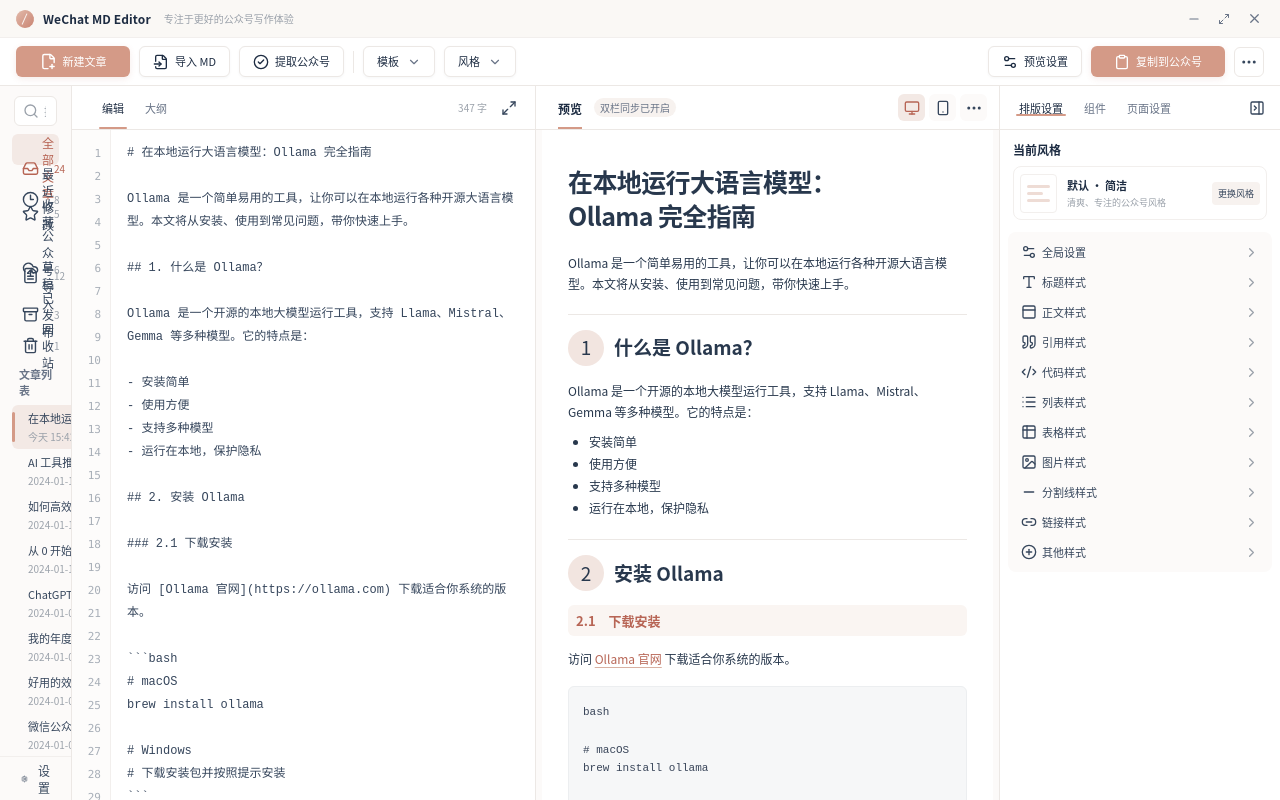
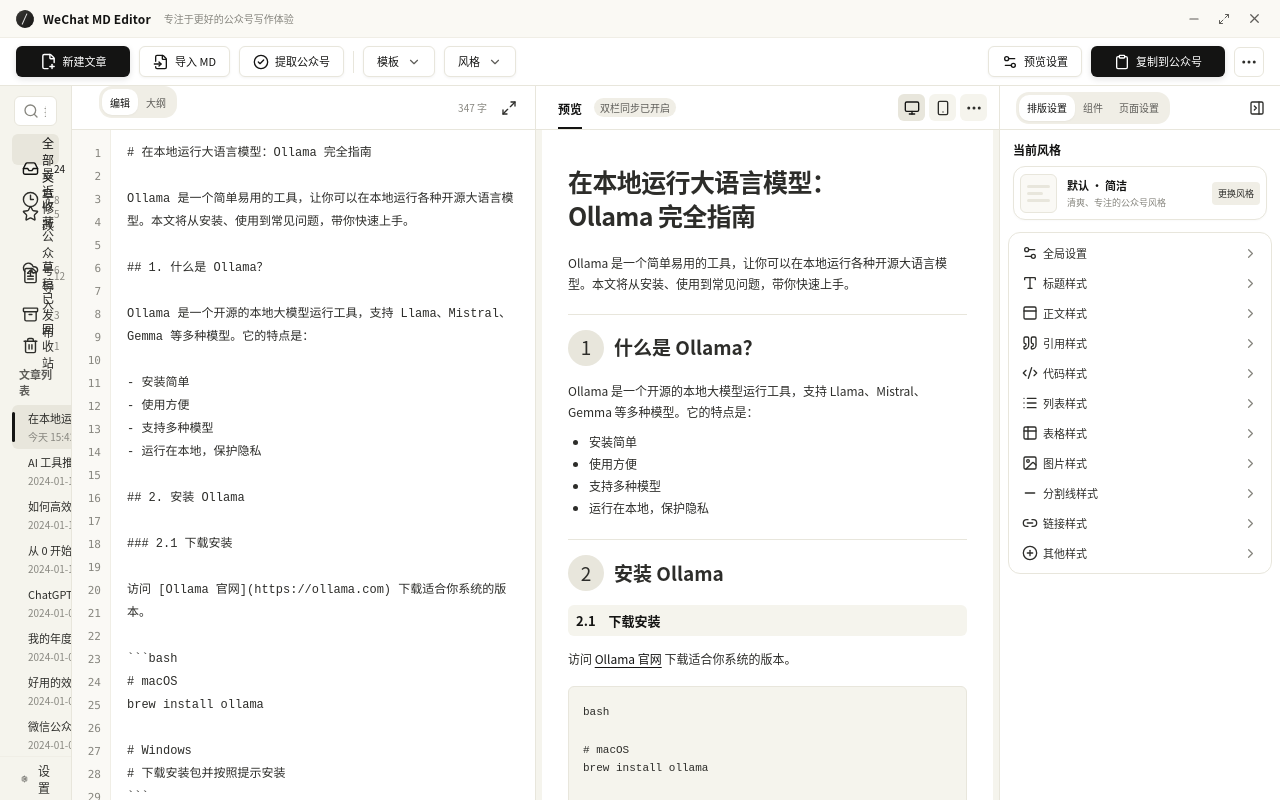
Before and after one commit to Jov3c/WeChat-md, a React (Vite) app: page / in a window 1280 px wide. Built offline with nearby package versions, Linux system fonts and the light colour scheme.

Commit message:
style: adopt warm neutral Claude-inspired theme

```diff
--- a/src/app/ComponentGallery.module.css
+++ b/src/app/ComponentGallery.module.css
@@ -2,8 +2,8 @@
 .intro { display: flex; max-width: 1040px; align-items: flex-start; justify-content: space-between; margin: 0 auto 34px; }
 .intro h1 { margin: 15px 0 8px; font-size: 36px; letter-spacing: -0.04em; }
 .intro p { margin: 0; color: var(--text-secondary); font-size: 15px; }
-.intro a { padding: 10px 14px; border: 1px solid var(--border); border-radius: var(--radius-sm); background: #fff; color: var(--text-body); text-decoration: none; }
-.section { max-width: 1040px; margin: 0 auto 18px; padding: 24px; border: 1px solid var(--border); border-radius: var(--radius-lg); background: rgba(255, 255, 255, 0.9); box-shadow: var(--shadow-soft); }
+.intro a { padding: 10px 14px; border: 1px solid var(--border); border-radius: var(--radius-sm); background: var(--bg-panel); color: var(--text-body); text-decoration: none; }
+.section { max-width: 1040px; margin: 0 auto 18px; padding: 24px; border: 1px solid var(--border); border-radius: var(--radius-lg); background: var(--bg-panel); box-shadow: var(--shadow-soft); }
 .section h2 { margin: 0 0 18px; font-size: 15px; }
 .row { display: flex; flex-wrap: wrap; align-items: center; gap: 12px; }
 .formGrid { display: grid; grid-template-columns: repeat(2, minmax(240px, 1fr)); gap: 18px 24px; }
--- a/src/components/chrome/AppChrome.module.css
+++ b/src/components/chrome/AppChrome.module.css
@@ -5,7 +5,7 @@
   justify-content: space-between;
   padding: 0 15px 0 20px;
   border-bottom: 1px solid var(--border-light);
-  background: rgba(250, 248, 246, 0.94);
+  background: rgba(250, 249, 245, 0.94);
   user-select: none;
 }
 
@@ -27,7 +27,7 @@
   width: 22px;
   height: 22px;
   border-radius: 50%;
-  background: linear-gradient(145deg, #e2baaa, #c98472);
+  background: linear-gradient(145deg, #3a3a36, #141413);
   transform: rotate(-10deg);
 }
 
--- a/src/components/editor/EditorPanel.module.css
+++ b/src/components/editor/EditorPanel.module.css
@@ -25,8 +25,8 @@
   padding: 17px 12px 20px 0;
   overflow: hidden;
   border-right: 1px solid var(--border-light);
-  background: #fdfcfb;
-  color: #a8afb8;
+  background: var(--bg-app);
+  color: var(--text-muted);
   font: 13px/28px "Cascadia Code", Consolas, monospace;
   user-select: none;
 }
@@ -40,7 +40,7 @@
   background: var(--bg-panel);
   color: var(--text-body);
   font: 14px/28px "Cascadia Code", "Microsoft YaHei", monospace;
-  scrollbar-color: rgba(105, 116, 135, 0.2) transparent;
+  scrollbar-color: var(--scrollbar-thumb) transparent;
 }
 
 @media (max-height: 1000px) {
--- a/src/components/preview/PreviewPanel.module.css
+++ b/src/components/preview/PreviewPanel.module.css
@@ -15,17 +15,17 @@
 .deviceActions button { width: 31px; height: 31px; border: 0; background: var(--bg-soft); }
 .deviceActions button[data-active='true'] { background: var(--bg-selected); color: var(--accent-text); }
 .canvas { height: calc(100% - var(--panel-header-height)); padding: 0 6px; overflow: hidden; }
-.article { width: min(100%, 720px); margin: 0 auto; padding: 45px 32px 70px; color: #28384d; background: #fff; }
+.article { width: min(100%, 720px); margin: 0 auto; padding: 45px 32px 70px; color: var(--text-body); background: var(--bg-panel); }
 .article h1 { margin: 0 0 24px; font-size: 31px; line-height: 1.35; letter-spacing: -0.025em; }
 .article p { margin: 0 0 21px; font-size: 15px; line-height: 1.75; }
 .article hr { height: 1px; margin: 25px 0 19px; border: 0; background: var(--border); }
 .article h2 { display: flex; align-items: center; gap: 13px; margin: 0 0 17px; font-size: 24px; line-height: 1.4; }
-.article h2 span { display: inline-flex; width: 45px; height: 45px; flex: none; align-items: center; justify-content: center; border-radius: 50%; background: #f2e5e0; font-weight: 500; }
-.article h3 { margin: 15px 0 15px; padding: 8px 10px; border-radius: var(--radius-sm); background: #faf5f2; color: var(--accent-text); font-size: 16px; }
+.article h2 span { display: inline-flex; width: 45px; height: 45px; flex: none; align-items: center; justify-content: center; border-radius: 50%; background: var(--bg-selected); font-weight: 500; }
+.article h3 { margin: 15px 0 15px; padding: 8px 10px; border-radius: var(--radius-sm); background: var(--bg-soft); color: var(--accent-text); font-size: 16px; }
 .article ul { margin: -8px 0 20px; padding-left: 26px; font-size: 15px; line-height: 1.85; }
 .article a { color: var(--accent-text); text-decoration-color: var(--accent); text-underline-offset: 3px; }
-.article pre { position: relative; margin: 15px 0; padding: 20px 18px; overflow: hidden; border: 1px solid #eceef0; border-radius: var(--radius-sm); background: #f6f7f8; color: #394559; font: 13px/1.7 "Cascadia Code", Consolas, monospace; white-space: pre-wrap; }
-.panel[data-device='mobile'] .article { max-width: 375px; box-shadow: 0 8px 30px rgba(29, 44, 66, 0.08); }
+.article pre { position: relative; margin: 15px 0; padding: 20px 18px; overflow: hidden; border: 1px solid var(--border); border-radius: var(--radius-sm); background: var(--bg-soft); color: var(--text-body); font: 13px/1.7 "Cascadia Code", Consolas, monospace; white-space: pre-wrap; }
+.panel[data-device='mobile'] .article { max-width: 375px; box-shadow: 0 8px 30px rgba(20, 20, 19, 0.08); }
 
 @media (max-height: 1000px) {
   .header { padding: 0 12px 0 22px; }
--- a/src/components/settings/SettingsPanel.module.css
+++ b/src/components/settings/SettingsPanel.module.css
@@ -16,15 +16,15 @@
 .pageContent::-webkit-scrollbar { display: none; }
 .content { padding: 17px 18px 30px; }
 .content h3, .componentContent h3, .pageContent h3 { margin: 0 0 12px; font-size: 14px; }
-.styleCard { display: grid; min-height: 68px; grid-template-columns: 48px 1fr auto; align-items: center; gap: 10px; padding: 8px; background: #fff; }
-.stylePreview { display: flex; width: 46px; height: 48px; flex-direction: column; justify-content: center; gap: 5px; padding: 8px; border: 1px solid var(--border-light); border-radius: var(--radius-xs); background: #fff; }
+.styleCard { display: grid; min-height: 68px; grid-template-columns: 48px 1fr auto; align-items: center; gap: 10px; padding: 8px; background: var(--bg-panel); }
+.stylePreview { display: flex; width: 46px; height: 48px; flex-direction: column; justify-content: center; gap: 5px; padding: 8px; border: 1px solid var(--border); border-radius: var(--radius-sm); background: var(--bg-app); }
 .stylePreview i { display: block; height: 3px; border-radius: 99px; background: var(--accent-soft); }
 .stylePreview i:nth-child(2) { width: 70%; }
 .styleCard strong, .styleCard small { display: block; }
 .styleCard strong { margin-bottom: 5px; font-size: 13px; }
 .styleCard small { color: var(--text-muted); font-size: 10px; white-space: nowrap; }
 .styleCard button { padding: 6px 8px; border: 0; border-radius: var(--radius-xs); background: var(--bg-hover); color: var(--text-body); font-size: 11px; }
-.group { margin: 18px -5px 0; padding: 8px 6px; border-radius: var(--radius-md); background: var(--bg-soft); }
+.group { margin: 18px -5px 0; padding: 8px 6px; border: 1px solid var(--border); border-radius: var(--radius-md); background: var(--bg-panel); }
 .settingRow { display: grid; width: 100%; height: 37px; grid-template-columns: 25px 1fr auto; align-items: center; padding: 0 10px; border: 0; border-radius: var(--radius-sm); background: transparent; color: var(--text-body); text-align: left; cursor: pointer; }
 .settingRow:hover { background: var(--bg-hover); }
 .settingRow svg:last-child { color: var(--text-muted); }
@@ -34,9 +34,9 @@
 .controlRow .slider { min-width: 0; }
 .controlRow input { height: 31px; padding: 0 7px; text-align: center; }
 .controlRow em { color: var(--text-muted); font-style: normal; }
-.selectLike { display: flex; height: 32px; grid-column: 2 / 5; align-items: center; justify-content: space-between; padding: 0 10px; border: 1px solid var(--border); border-radius: var(--radius-sm); background: #fff; color: var(--text-body); }
-.colorValue { display: flex; height: 32px; grid-column: 2 / 5; align-items: center; gap: 10px; padding: 0 10px; border: 1px solid var(--border); border-radius: var(--radius-sm); background: #fff; color: var(--text-body); }
-.colorValue i { width: 22px; height: 22px; border-radius: var(--radius-xs); background: #d8c9c1; }
+.selectLike { display: flex; height: 32px; grid-column: 2 / 5; align-items: center; justify-content: space-between; padding: 0 10px; border: 1px solid var(--border); border-radius: var(--radius-sm); background: var(--bg-panel); color: var(--text-body); }
+.colorValue { display: flex; height: 32px; grid-column: 2 / 5; align-items: center; gap: 10px; padding: 0 10px; border: 1px solid var(--border); border-radius: var(--radius-sm); background: var(--bg-panel); color: var(--text-body); }
+.colorValue i { width: 22px; height: 22px; border-radius: var(--radius-xs); background: var(--text-primary); }
 .componentContent { padding: 22px 18px; }
 .componentContent p { margin: -3px 0 18px; color: var(--text-muted); font-size: 12px; }
 .componentCard { display: flex; height: 46px; align-items: center; justify-content: space-between; margin-bottom: 9px; padding: 0 13px; color: var(--text-body); }
--- a/src/components/settings/SettingsPanel.tsx
+++ b/src/components/settings/SettingsPanel.tsx
@@ -51,7 +51,7 @@
             <div className={styles.controlRow}><span>字号</span><Input aria-label="字号" value="16" readOnly /><em>px</em></div>
             <div className={styles.controlRow}><span>行高</span><Input aria-label="行高" value="1.8" readOnly /></div>
             <div className={styles.controlRow}><span>段间距</span><Input aria-label="段间距" value="16" readOnly /><em>px</em></div>
-            <div className={styles.controlRow}><span>主题色</span><button className={styles.colorValue} type="button"><i />#D8C9C1</button></div>
+            <div className={styles.controlRow}><span>主题色</span><button className={styles.colorValue} type="button"><i />#141413</button></div>
           </section>
         </div>
       ) : (
--- a/src/components/ui/Button.module.css
+++ b/src/components/ui/Button.module.css
@@ -40,7 +40,7 @@
 .button[data-variant='primary'] {
   background: var(--accent-button);
   color: #fff;
-  box-shadow: 0 2px 6px rgba(183, 101, 85, 0.12);
+  box-shadow: 0 2px 6px rgba(20, 20, 19, 0.12);
 }
 
 .button[data-variant='primary']:hover:not(:disabled) {
--- a/src/components/ui/Controls.module.css
+++ b/src/components/ui/Controls.module.css
@@ -78,35 +78,35 @@
 
 .tabsList {
   display: inline-flex;
-  height: 100%;
-  align-items: stretch;
-  gap: 18px;
+  height: 40px;
+  align-items: center;
+  padding: 4px;
+  border-radius: 16px;
+  background: var(--border-light);
 }
 
 .tab {
-  position: relative;
-  padding: 0 3px;
+  height: 32px;
+  padding: 0 12px;
   border: 0;
+  border-radius: 12px;
   background: transparent;
   color: var(--text-secondary);
-  font-weight: 500;
+  font-size: 12px;
+  font-weight: 400;
+  white-space: nowrap;
   cursor: pointer;
+  transition: background-color 200ms var(--ease-standard), color 100ms var(--ease-standard), box-shadow 150ms var(--ease-standard);
 }
 
-.tab:hover,
-.tab[data-state='active'] {
+.tab:hover {
   color: var(--text-primary);
 }
 
-.tab[data-state='active']::after {
-  position: absolute;
-  right: 0;
-  bottom: 0;
-  left: 0;
-  height: 2px;
-  border-radius: 999px;
-  background: var(--accent-button);
-  content: '';
+.tab[data-state='active'] {
+  background: var(--bg-panel);
+  color: var(--text-primary);
+  box-shadow: 0 1px 2px rgba(20, 20, 19, 0.04);
 }
 
 .switch {
@@ -116,7 +116,7 @@
   padding: 0;
   border: 0;
   border-radius: 999px;
-  background: #d8d9dc;
+  background: #d1cfc6;
   cursor: pointer;
 }
 
@@ -130,7 +130,7 @@
   height: 15px;
   border-radius: 50%;
   background: #fff;
-  box-shadow: 0 1px 3px rgba(29, 44, 66, 0.2);
+  box-shadow: 0 1px 3px rgba(20, 20, 19, 0.18);
   transform: translateX(2px);
   transition: transform 160ms var(--ease-standard);
 }
@@ -155,7 +155,7 @@
   flex: 1;
   overflow: hidden;
   border-radius: 99px;
-  background: #eeeae8;
+  background: var(--border);
 }
 
 .sliderRange {
@@ -171,7 +171,7 @@
   border: 2px solid var(--accent-button);
   border-radius: 50%;
   background: #fff;
-  box-shadow: 0 1px 4px rgba(29, 44, 66, 0.16);
+  box-shadow: 0 1px 4px rgba(20, 20, 19, 0.14);
 }
 
 .checkbox {
@@ -181,7 +181,7 @@
   align-items: center;
   justify-content: center;
   padding: 0;
-  border: 1px solid #d8d3d0;
+  border: 1px solid #d1cfc6;
   border-radius: var(--radius-xs);
   background: var(--bg-panel);
   color: white;
@@ -211,14 +211,16 @@
 }
 
 .card {
-  border: 1px solid var(--border-light);
+  border: 1px solid var(--border);
   border-radius: var(--radius-md);
   background: var(--bg-panel);
+  box-shadow: 0 1px 2px rgba(20, 20, 19, 0.025);
 }
 
 .card[data-selected='true'] {
-  border-color: var(--accent-soft);
-  background: var(--bg-selected);
+  border-color: var(--text-primary);
+  background: var(--bg-panel);
+  box-shadow: 0 0 0 1px var(--text-primary);
 }
 
 @media (max-height: 1000px) {
@@ -226,7 +228,7 @@
   .input { height: 30px; padding-inline: 10px; font-size: 11px; }
   .input[data-has-icon='true'] { padding-left: 29px; }
   .inputIcon { left: 9px; }
-  .tabsList { gap: 15px; }
-  .tab { font-size: 11px; }
+  .tabsList { height: 32px; padding: 3px; border-radius: 13px; }
+  .tab { height: 26px; padding-inline: 8px; border-radius: 10px; font-size: 10px; }
   .badge { min-height: 19px; padding-inline: 6px; font-size: 10px; }
 }
--- a/src/styles/tokens.css
+++ b/src/styles/tokens.css
@@ -1,33 +1,33 @@
 :root {
   color-scheme: light;
 
-  --bg-app: #faf8f6;
+  --bg-app: #faf9f5;
   --bg-panel: #ffffff;
-  --bg-soft: #fcfaf9;
-  --bg-hover: #f7f2ef;
-  --bg-selected: #f3e9e5;
+  --bg-soft: #f5f4ed;
+  --bg-hover: #f0eee6;
+  --bg-selected: #e8e6dc;
 
-  --text-primary: #1d2c42;
-  --text-body: #36465c;
-  --text-secondary: #697487;
-  --text-muted: #9aa1aa;
+  --text-primary: #141413;
+  --text-body: #2d2d2a;
+  --text-secondary: #5e5d59;
+  --text-muted: #87867f;
 
-  --accent: #d9b1a2;
-  --accent-button: #d49a87;
-  --accent-button-hover: #c88974;
-  --accent-soft: #eedcd5;
-  --accent-text: #b76555;
+  --accent: #141413;
+  --accent-button: #141413;
+  --accent-button-hover: #2d2d2a;
+  --accent-soft: #e8e6dc;
+  --accent-text: #141413;
 
-  --border: #ece8e5;
-  --border-light: #f2efed;
-  --focus-ring: rgba(183, 101, 85, 0.28);
-  --scrollbar-thumb: rgba(105, 116, 135, 0.22);
-  --scrollbar-thumb-hover: rgba(105, 116, 135, 0.38);
+  --border: #e8e6dc;
+  --border-light: #f0eee6;
+  --focus-ring: rgba(20, 20, 19, 0.2);
+  --scrollbar-thumb: rgba(20, 20, 19, 0.18);
+  --scrollbar-thumb-hover: rgba(20, 20, 19, 0.32);
 
   --radius-xs: 4px;
   --radius-sm: 6px;
-  --radius-md: 8px;
-  --radius-lg: 10px;
+  --radius-md: 12px;
+  --radius-lg: 16px;
 
   --titlebar-height: 46px;
   --toolbar-height: 58px;
@@ -35,8 +35,8 @@
   --sidebar-width: 254px;
   --settings-width: 315px;
 
-  --shadow-popover: 0 8px 24px rgba(29, 44, 66, 0.07);
-  --shadow-soft: 0 1px 3px rgba(29, 44, 66, 0.04);
+  --shadow-popover: 0 8px 24px rgba(20, 20, 19, 0.08);
+  --shadow-soft: 0 1px 3px rgba(20, 20, 19, 0.05);
   --ease-standard: cubic-bezier(0.2, 0, 0, 1);
 
   font-family: "PingFang SC", "Microsoft YaHei", "Noto Sans CJK SC", sans-serif;
```
